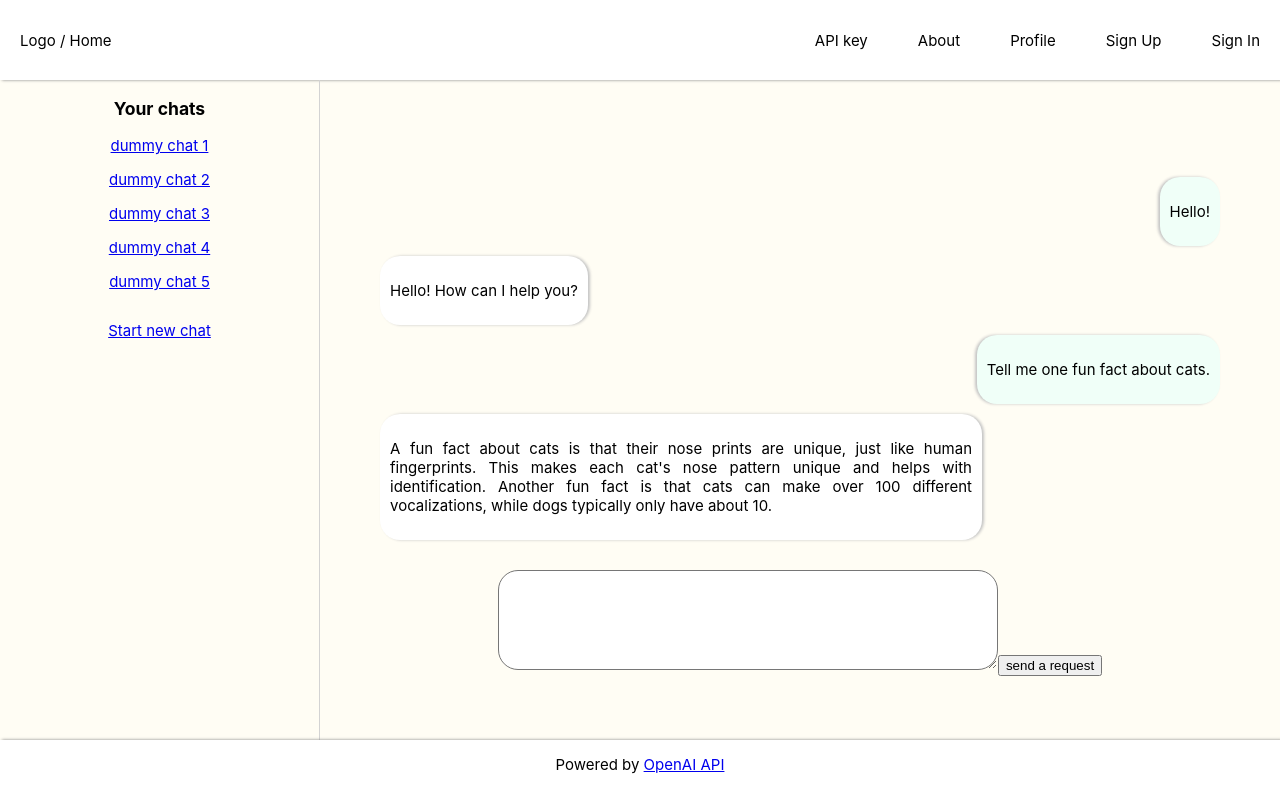
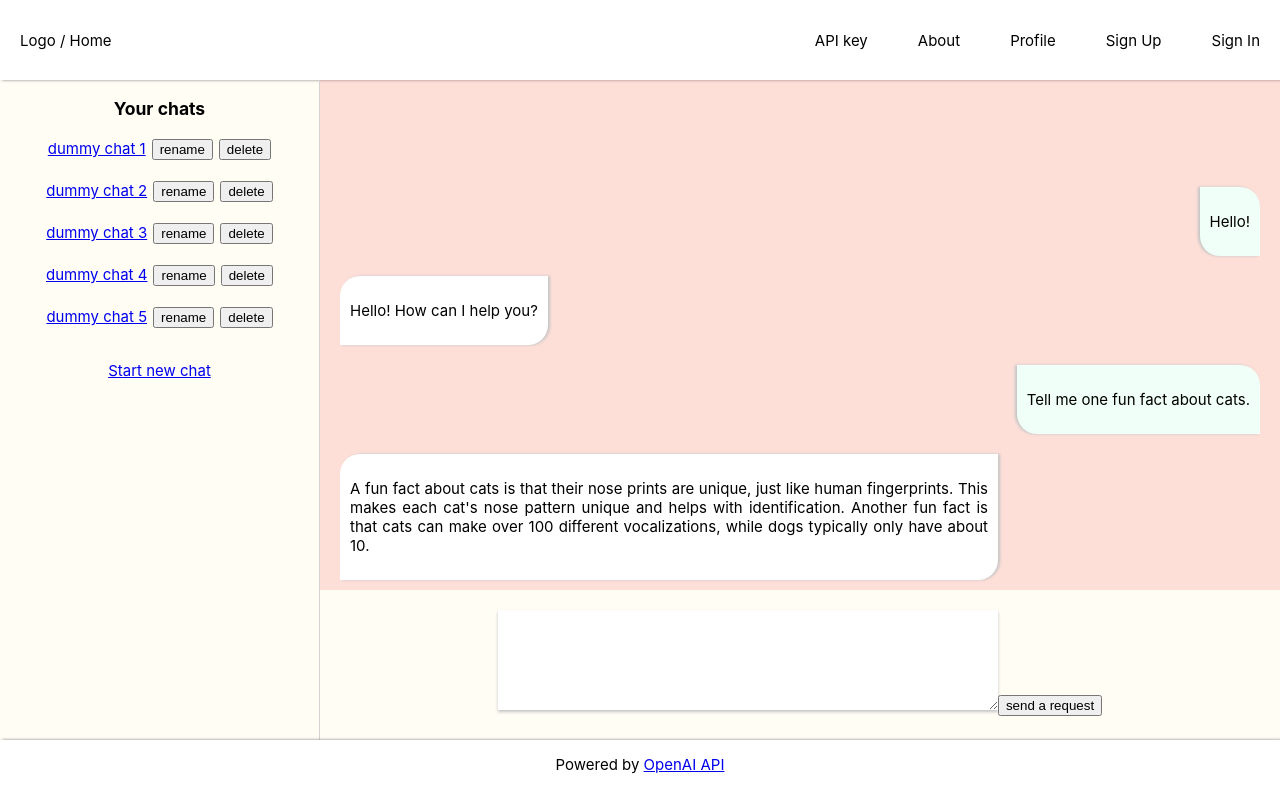
Before and after one commit to nvp85/minimalistic-web-ai-chat, a React (Vite) app: page /chats/1 in a window 1280 px wide. Built offline with nearby package versions, Linux system fonts and the light colour scheme.

Commit message:
make the chat area scrollable; add buttons to the list items

```diff
--- a/src/App.css
+++ b/src/App.css
@@ -13,6 +13,7 @@
 
 main {
   flex-grow: 1;
+  text-align: center;
 }
 
 nav {
@@ -37,6 +38,7 @@ footer {
   box-shadow: 2px 0px 3px gray;
   text-align: center;
   height: 6rem;
+  flex: 6rem 0 0;
 }
 
 .two-column-container {
@@ -63,6 +65,10 @@ footer {
   margin-bottom: 3rem;
 }
 
+.chat-list-item > * {
+  margin: 0.3rem;
+}
+
 #profile {
   text-align: center;
 }
@@ -75,8 +81,9 @@ footer {
   display: flex;
   flex-direction: column;
   justify-content: flex-end;
-  padding: 5rem;
+  padding: 0 0rem 1rem;
   gap: 2rem;
+  height: calc(100vh - 8rem - 6rem);
 }
 
 .message {
@@ -93,12 +100,14 @@ footer {
   margin-left: auto;
   background-color: rgb(240, 255, 248);
   box-shadow: -2px 0px 3px rgb(195, 195, 195);
+  border-radius: 0 2rem 0 2rem;
 }
 
 .ai-message {
   margin-right: auto;
   width: fit-content;
   box-shadow: 2px 0px 3px rgb(195, 195, 195);
+  border-radius: 2rem 0 2rem 0;
 }
 
 .nav-links a {
@@ -116,12 +125,23 @@ footer {
   flex-grow: 0;
 }
 
-#chat-box {
-  overflow: scroll;
-}
-
 #chat-input > textarea {
   min-width: 50rem;
   min-height: 10rem;
-  border-radius: 2rem;
+  border: none;
+  box-shadow: 0px 2px 3px rgb(195, 195, 195);
 }
+
+#chatbox {
+  display: flex;
+  flex-direction: column;
+  background-color: rgba(246, 117, 117, 0.224);
+  height: calc(100vh - 8rem - 9rem - 12rem);
+  padding: 0 1rem 0;
+  overflow-y: scroll;
+  flex: 1;
+}
+
+#chatbox > *:first-child {
+  margin-top: auto;
+}
--- a/src/App.jsx
+++ b/src/App.jsx
@@ -8,6 +8,8 @@ import Profile from "./components/Profile";
 import './App.css';
 import APIkeyForm from "./components/APIkeyForm";
 import AboutPage from "./components/AboutPage";
+import ChatList from "./components/ChatList";
+
 
 function App() {
   return (
@@ -21,6 +23,7 @@ function App() {
           <Route path="profile" element={<Profile />} />
           <Route path="api-key" element={<APIkeyForm />} />
           <Route path="about" element={<AboutPage />} />
+          <Route path="chats" element={<ChatList />} />
         </Route>
       </Routes>
     </BrowserRouter>
--- a/src/components/ChatList.jsx
+++ b/src/components/ChatList.jsx
@@ -39,6 +39,8 @@ export default function ChatList() {
             <h3>Your chats</h3>
             {chats.map(chat => <p key={chat.id} className='chat-list-item'>
                 <Link to={`/chats/${chat.id}`} >{chat.title}</Link>
+                <button>rename</button>
+                <button>delete</button>
                 </p>)}
         </div>
     )
--- a/src/components/ChatPage.jsx
+++ b/src/components/ChatPage.jsx
@@ -36,7 +36,8 @@ export default function ChatPage() {
     {
       "role": "assistant",
       "content": "A fun fact about cats is that their nose prints are unique, just like human fingerprints. This makes each cat's nose pattern unique and helps with identification. Another fun fact is that cats can make over 100 different vocalizations, while dogs typically only have about 10."
-    }
+    },
+
   ]
 
   const client = new OpenAI({apiKey: myApiKey, dangerouslyAllowBrowser: true});
--- a/src/index.css
+++ b/src/index.css
@@ -14,5 +14,5 @@ body {
   display: flex;
   place-items: center;
   min-width: 320px;
-  min-height: 100vh;
+  height: 100vh;
 }
```
